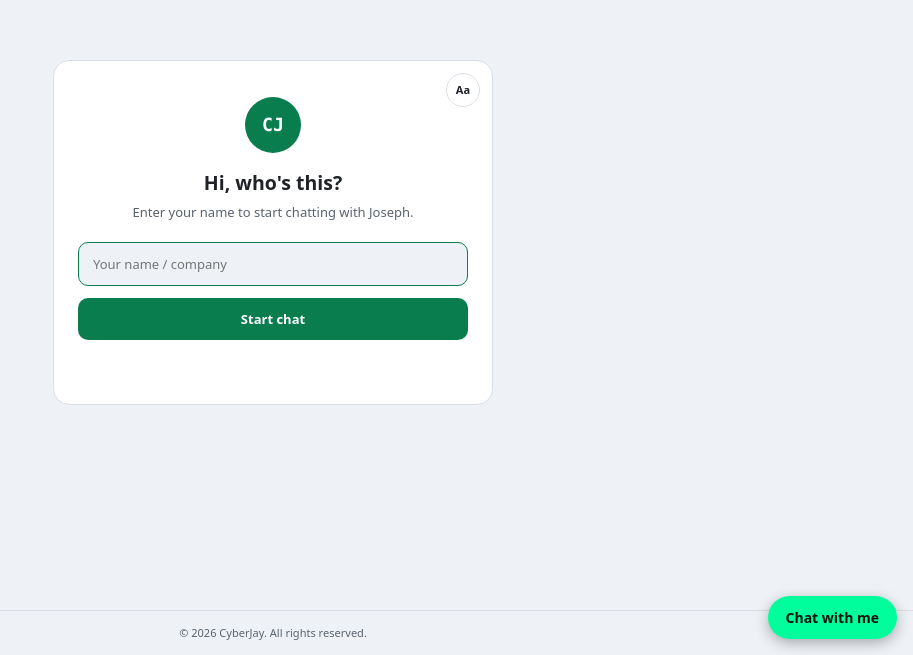
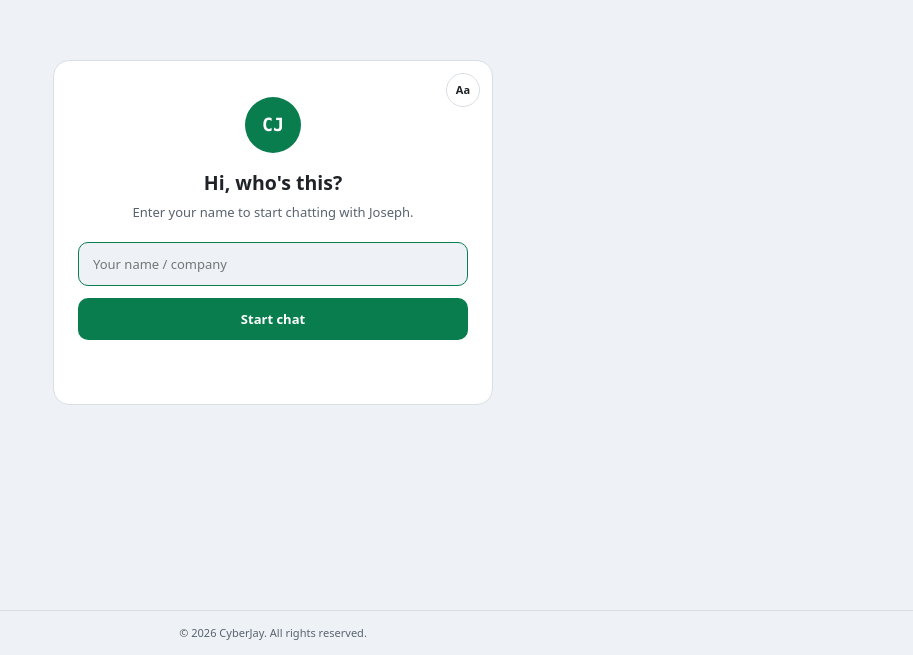
Before and after one commit to josephkmungai/known, a plain HTML site: page index.html in a window 1280 px wide. Shown: the part 145-800 px from the top of the page, without its empty margins (367-1280 px from the left). Drawn offline with Linux system fonts and the light colour scheme.

Commit message:
Remove chat link and styles from index.html
Removed chat link and associated styles from the HTML.

```diff
--- a/index.html
+++ b/index.html
@@ -339,10 +339,6 @@ async function poll() {
 if (name && sid) showRoom(); else showWelcome('');
 </script>
 
-  <a href="/chat.html" class="cj-chat" aria-label="Chat with me">Chat with me</a>
-<style>
-.cj-chat{position:fixed;right:16px;bottom:calc(16px + env(safe-area-inset-bottom));z-index:999;padding:12px 18px;border-radius:99px;background:#00ff9c;color:#04110b;font:600 14px system-ui,sans-serif;text-decoration:none;box-shadow:0 4px 14px rgba(0,0,0,.3)}
-</style>
 
 </body>
 </html>
```
